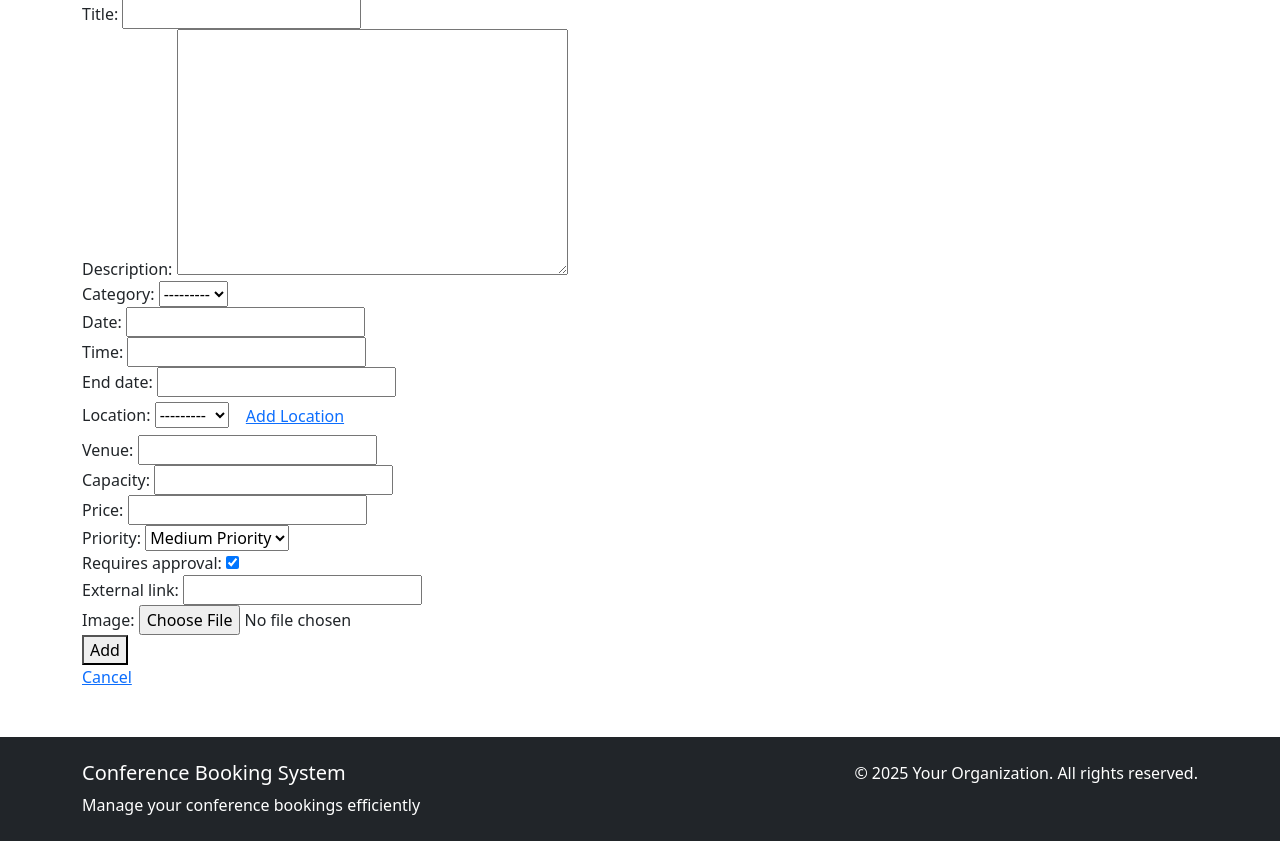
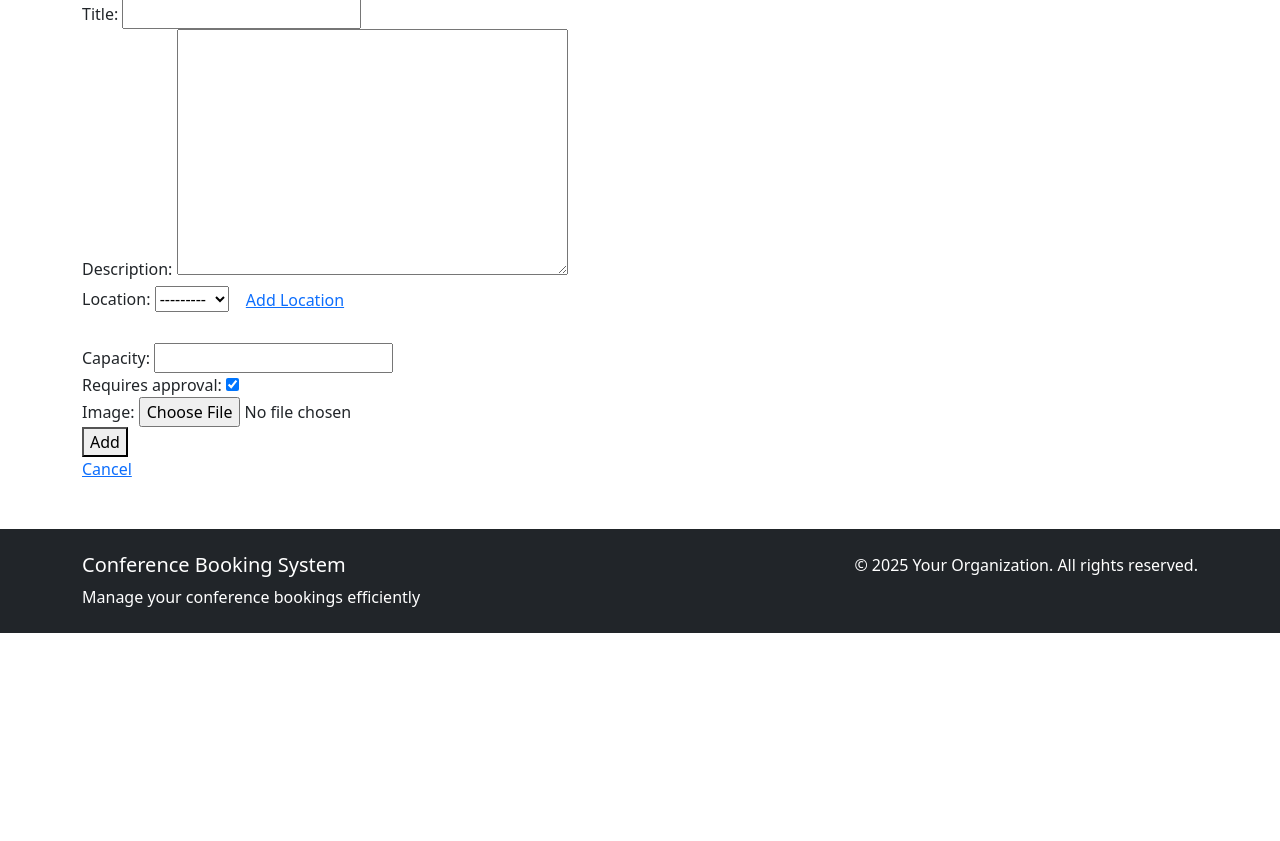
Before and after one commit to kisan-pendharkar/conference-booking, a Django app: page /conference/add/ in a window 1280 px wide. Shown: the part 127-968 px from the top of the page. After the commit the page ends 760 px from the top, so only its background shows below. Run offline with Django 5.2, Linux system fonts and the light colour scheme; a user stored in the database is signed in; data comes from the database, SQL or seed files in the repository; both versions use the stored data as it was before the commit; data that the repository does not hold is empty.

Commit message:
Made changes in view and templates

```diff
--- a/bookings/models.py
+++ b/bookings/models.py
@@ -33,17 +33,9 @@ class Conference(models.Model):
 
     title = models.CharField(max_length=200)
     description = models.TextField()
-    category = models.ForeignKey(ConferenceCategory, on_delete=models.CASCADE, null=True, blank=True)
-    date = models.DateField()
-    time = models.TimeField()
-    end_date = models.DateField(null=True, blank=True)
     location = models.ForeignKey(Location, on_delete=models.CASCADE, null=True, blank=True)
-    venue = models.CharField(max_length=200)
     capacity = models.PositiveIntegerField()
-    price = models.DecimalField(max_digits=10, decimal_places=2)
-    priority = models.CharField(max_length=20, choices=PRIORITY_CHOICES, default='medium')
     requires_approval = models.BooleanField(default=True)
-    external_link = models.URLField(blank=True)
     image = models.ImageField(upload_to='conferences/', blank=True, null=True)
     created_at = models.DateTimeField(auto_now_add=True)
     created_by = models.ForeignKey(User, on_delete=models.CASCADE)
@@ -62,12 +54,12 @@ class Conference(models.Model):
         ).count()
         return self.capacity - booked
 
-    def total_cost(self):
-        """Calculate total cost of approved bookings"""
-        return Booking.objects.filter(
-            conference=self,
-            status='approved'
-        ).count() * self.price
+    # def total_cost(self):
+    #     """Calculate total cost of approved bookings"""
+    #     return Booking.objects.filter(
+    #         conference=self,
+    #         status='approved'
+    #     ).count() * self.price
 
 class Booking(models.Model):
     STATUS_CHOICES = [
--- a/bookings/templates/bookings/conference_form.html
+++ b/bookings/templates/bookings/conference_form.html
@@ -5,10 +5,6 @@
     {% csrf_token %}
     {{ form.title.label_tag }} {{ form.title }}<br>
     {{ form.description.label_tag }} {{ form.description }}<br>
-    {{ form.category.label_tag }} {{ form.category }}<br>
-    {{ form.date.label_tag }} {{ form.date }}<br>
-    {{ form.time.label_tag }} {{ form.time }}<br>
-    {{ form.end_date.label_tag }} {{ form.end_date }}<br>
     <label for="id_location">Location:</label>
     {{ form.location }}
     {% if user.is_authenticated and user.is_superuser %}
@@ -16,10 +12,7 @@
     {% endif %}<br>
     {{ form.venue.label_tag }} {{ form.venue }}<br>
     {{ form.capacity.label_tag }} {{ form.capacity }}<br>
-    {{ form.price.label_tag }} {{ form.price }}<br>
-    {{ form.priority.label_tag }} {{ form.priority }}<br>
     {{ form.requires_approval.label_tag }} {{ form.requires_approval }}<br>
-    {{ form.external_link.label_tag }} {{ form.external_link }}<br>
     {{ form.image.label_tag }} {{ form.image }}<br>
     <button type="submit">{{ action }}</button>
   </form>
--- a/bookings/templates/bookings/my_bookings.html
+++ b/bookings/templates/bookings/my_bookings.html
@@ -68,6 +68,12 @@
                                     Cancel
                                 </a>
                             {% endif %}
+                            {% if is_admin_user and booking.status == 'pending' %}
+                                <a href="{% url 'approve_booking' booking.pk %}"
+                                   class="btn btn-sm btn-outline-success ms-1">
+                                    Approve
+                                </a>
+                            {% endif %}
                         </td>
                     </tr>
                 {% endfor %}
--- a/bookings/views.py
+++ b/bookings/views.py
@@ -1,10 +1,7 @@
 # Manager/Admin views
-def is_admin(user):
-    """Check if user is admin only"""
-    return (hasattr(user, 'is_admin') and user.is_admin()) or user.is_superuser
+
 # bookings/views.py
 from django.shortcuts import render, get_object_or_404, redirect
-from django.urls import reverse
 from django import forms
 from django.contrib.auth.decorators import login_required, user_passes_test
 from django.contrib.auth import login
@@ -23,10 +20,13 @@ from datetime import datetime, timedelta
 from django.contrib.auth import logout
 from django.shortcuts import redirect
 from django.contrib import messages
+from .models import Conference, Booking, ConferenceCategory, Location
 
-# Import your models (you'll need to create these)
 
-from .models import Conference, Booking, ConferenceCategory, Location
+def is_admin(user):
+    """Check if user is admin only"""
+    return (hasattr(user, 'is_admin') and user.is_admin()) or user.is_superuser
+
 # Location Form
 class LocationForm(forms.ModelForm):
     class Meta:
@@ -57,7 +57,7 @@ def is_admin(user):
 class ConferenceForm(forms.ModelForm):
     class Meta:
         model = Conference
-        fields = ['title', 'description', 'category', 'date', 'time', 'end_date', 'location', 'venue', 'capacity', 'price', 'priority', 'requires_approval', 'external_link', 'image']
+        fields = ['title', 'description', 'location' , 'capacity', 'requires_approval', 'image']
 
 # Add Conference
 @login_required
@@ -108,9 +108,7 @@ def home(request):
     categories = ConferenceCategory.objects.all()
 
     # Get upcoming conferences
-    conferences = Conference.objects.filter(
-        date__gte=timezone.now().date()
-    ).order_by('date')
+    conferences = Conference.objects.order_by('created_at')
 
     # Search functionality
     search_query = request.GET.get('search')
@@ -148,14 +146,12 @@ def dashboard(request):
     user_bookings = Booking.objects.filter(user=request.user).order_by('-booking_date')[:5]
 
     # Get upcoming conferences
-    upcoming_conferences = Conference.objects.filter(
-        date__gte=timezone.now().date()
-    ).order_by('date')[:5]
+    upcoming_conferences = Conference.objects.order_by('created_at')[:5]
 
     # Calculate statistics
     total_conferences = Conference.objects.count()
     booked_conferences = Booking.objects.filter(user=request.user).count()
-    available_conferences = Conference.objects.filter(date__gte=timezone.now().date()).count()
+    available_conferences = Conference.objects.filter(created_at__gte=timezone.now().date()).count()
     stats = {
         'total_conferences': total_conferences,
         'booked_conferences': booked_conferences,
@@ -256,24 +252,29 @@ def cancel_booking(request, pk):
     messages.success(request, f'Successfully cancelled booking for {conference_title}.')
     return redirect('my_bookings')
 
+
+
 @login_required
 def my_bookings(request):
     """User's booking list"""
-    bookings = Booking.objects.filter(user=request.user).order_by('-booking_date')
-
+    # Show all bookings to admin, only user's bookings otherwise
+    is_admin_user = is_admin(request.user)
+    if is_admin_user:
+        bookings = Booking.objects.order_by('-booking_date').all()
+    else:
+        bookings = Booking.objects.filter(user=request.user).order_by('-booking_date')
     # Filter by status
     status_filter = request.GET.get('status')
     if status_filter and status_filter != 'all':
         bookings = bookings.filter(status=status_filter)
-
     # Pagination
     paginator = Paginator(bookings, 10)
     page_number = request.GET.get('page')
     bookings = paginator.get_page(page_number)
-
     return render(request, 'bookings/my_bookings.html', {
         'bookings': bookings,
         'status_filter': status_filter,
+        'is_admin_user': is_admin_user,
     })
 
 # Manager/Admin views
@@ -290,11 +291,12 @@ def manage_bookings(request):
     # Get bookings based on user role
     if hasattr(request.user, 'is_admin') and request.user.is_admin():
         bookings = Booking.objects.all()
+        print("Admin user - accessing all bookings", bookings)
     elif hasattr(request.user, 'department') and request.user.department:
         bookings = Booking.objects.filter(user__department=request.user.department)
     else:
         bookings = Booking.objects.none()
-
+    print("Admin user - accessing all bookings", bookings)
     # Filter by status
     status_filter = request.GET.get('status', 'pending')
     if status_filter and status_filter != 'all':
@@ -320,13 +322,14 @@ def approve_booking(request, pk):
 
     # Check permissions
     can_approve = False
-    if hasattr(request.user, 'is_admin') and request.user.is_admin():
+    if (
+        (hasattr(request.user, 'is_admin') and request.user.is_admin()) or
+        request.user.is_staff or request.user.is_superuser
+    ):
         can_approve = True
     elif (hasattr(request.user, 'is_manager') and request.user.is_manager() and
           hasattr(request.user, 'department') and hasattr(booking.user, 'department') and
           booking.user.department == request.user.department):
-        can_approve = True
-    elif request.user.is_staff or request.user.is_superuser:
         can_approve = True
 
     if not can_approve:
@@ -446,7 +449,7 @@ def export_bookings(request):
             booking.user.email,
             getattr(booking.user, 'department', 'N/A'),
             booking.conference.title,
-            booking.conference.date,
+            # booking.conference.date,
             booking.get_status_display(),
             booking.booking_date.strftime('%Y-%m-%d %H:%M'),
             booking.conference.price,
```
Also changed, not shown: bookings/admin.py (+5 -5 lines), bookings/migrations/0003_remove_conference_category_remove_conference_date_and_more.py (added), db.sqlite3.
